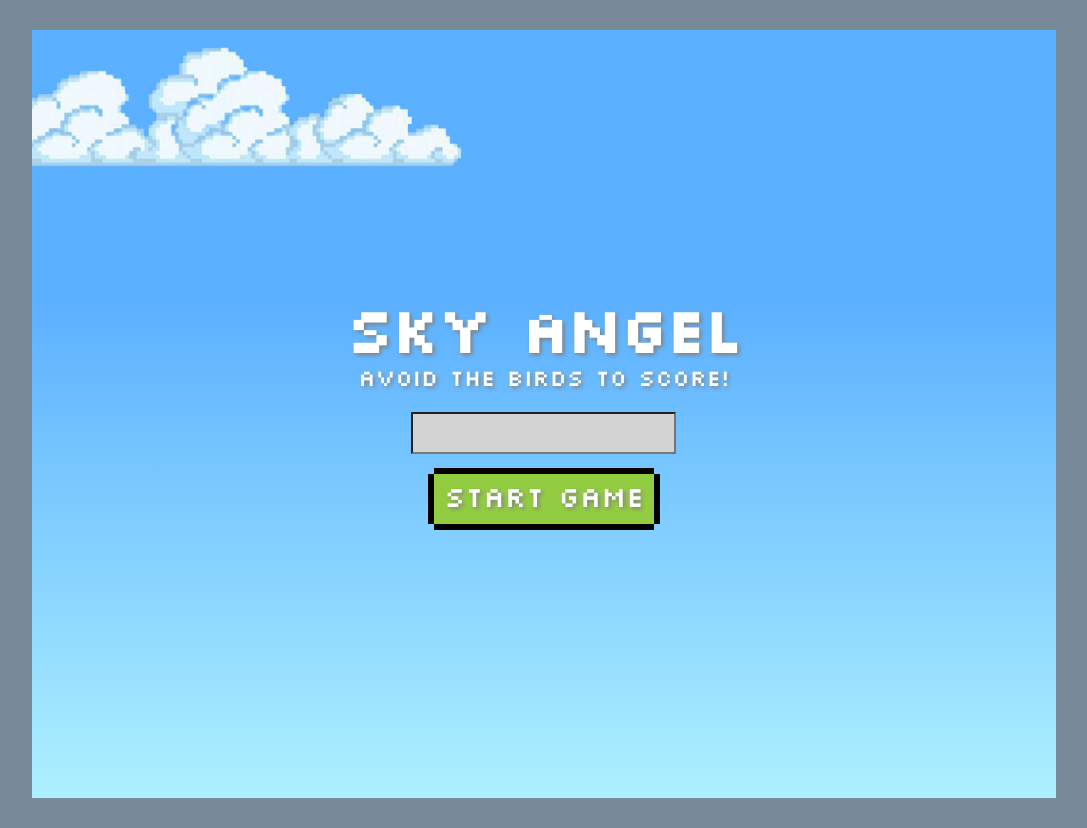
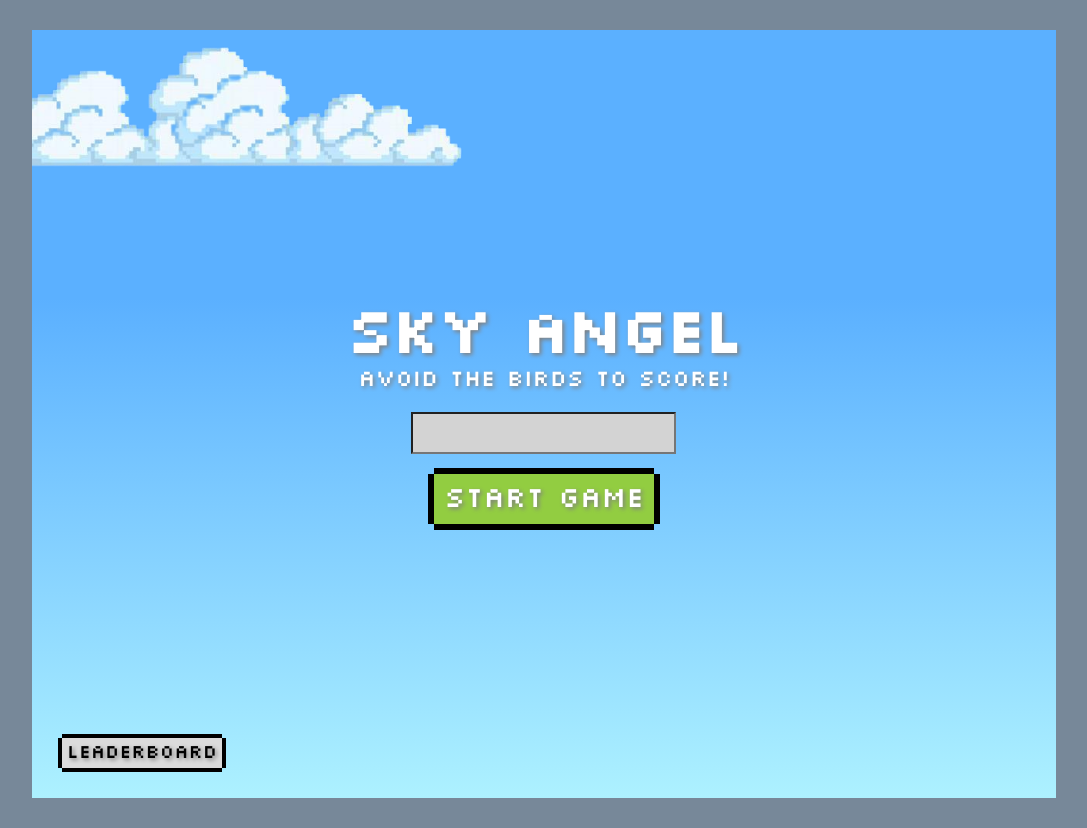
Before and after one commit to ehangehang/react-sky-angel, a React (Create React App) app: page / in a window 1280 px wide. Shown: the whole page, without its empty margins (96-1183 px from the left). Built offline with nearby package versions, Linux system fonts and the light colour scheme.

Commit message:
leaderboard GET

```diff
--- a/src/App.js
+++ b/src/App.js
@@ -4,10 +4,12 @@ import Welcome from './components/main/ComponentWelcome';
 import Game from './components/main/ComponentGame';
 import Cloud from './components/objects/cloud/ObjectCloud';
 import End from './components/main/ComponentEnd';
+import Leaderboard from './components/main/ComponentLeaderboard';
 
 function App() {
   const [play, setPlay] = useState(false);
   const [playOver, setPlayOver] = useState(false);
+  const [leaderboard, setLeaderboard] = useState(false);
 
   const setPlayGame = () => {
     if (play) {
@@ -25,17 +27,27 @@ function App() {
     }
   }
 
+  const setLeaderboardGame = () => {
+    if (leaderboard) {
+      setLeaderboard(false);
+    } else {
+      setLeaderboard(true);
+    }
+  }
+
   return (
     <>
       <div className="container-main">
         <div className="container-child">
             <Cloud/>
-            {play ?
-            <>
-              {playOver ? <End playHandler={setPlayGame} playOverHandler={setEndGame} /> : <Game playOverHandler={setEndGame}/> }
-            </>
-            : <Welcome playHandler={setPlayGame}/>}
-            {/* {playOver ? <End/> : null} */}
+            {leaderboard ? <Leaderboard leaderboardHandler={setLeaderboardGame} />
+            : <>
+                {play ?
+                <>
+                  {playOver ? <End playHandler={setPlayGame} playOverHandler={setEndGame} /> : <Game playOverHandler={setEndGame}/> }
+                </>
+                : <Welcome playHandler={setPlayGame} leaderboardHandler={setLeaderboardGame}/>}
+            </>}
         </div>
       </div>
     </>
--- /dev/null
+++ b/src/components/main/ComponentLeaderboard.js
@@ -0,0 +1,32 @@
+import React, { useEffect, useState } from "react";
+import Board from "../objects/leaderboard/ObjectLeaderboard";
+import axios from "axios";
+import "./styles/StylesLeaderboard.css";
+
+function Leaderboard({leaderboardHandler}) {
+    const [data, setData] = useState([]);
+
+    const fetchData = async () => {
+        axios.get("http://localhost:8000/api/api-data")
+        .then(res => {
+            setData(res.data);
+        });
+    }
+
+    useEffect(() => {
+        fetchData();
+    }, []);
+
+    const buttonLeaderboard = () => {
+        leaderboardHandler();
+    }
+
+    return (
+        <div>
+            <Board data={data} />
+            <button className="eightbit-btn-small" onClick={buttonLeaderboard}>Back</button>
+        </div>
+    );
+}
+
+export default Leaderboard;
--- a/src/components/main/ComponentWelcome.js
+++ b/src/components/main/ComponentWelcome.js
@@ -1,7 +1,7 @@
 import './styles/StylesWelcome.css';
 import React, { useState, useEffect } from "react";
 
-function Welcome({playHandler}) {
+function Welcome({playHandler, leaderboardHandler}) {
     const [name, setName] = useState("");
 
     useEffect(() => {
@@ -22,6 +22,10 @@ function Welcome({playHandler}) {
         playHandler();
     };
 
+    const buttonLeaderboard = () => {
+        leaderboardHandler();
+    }
+
     return (
         <div className="child-body">
             <h1>
@@ -30,6 +34,7 @@ function Welcome({playHandler}) {
             <p>Avoid the birds to score!</p>
             <input type="text" className="eightbit-input" />
             <a onClick={buttonStart} className="eightbit-btn">Start Game</a>
+            <a onClick={buttonLeaderboard} className="eightbit-btn-small">Leaderboard</a>
         </div>
     );
 }
--- /dev/null
+++ b/src/components/main/styles/StylesLeaderboard.css
@@ -0,0 +1,59 @@
+@font-face {
+    font-family: 'slkscr';
+    src: url("../../../assets/fonts/slkscr.ttf");
+}
+
+@font-face {
+    font-family: 'slkscrb';
+    font-weight: 900;
+    src: url("../../../assets/fonts/slkscrb.ttf");
+}
+
+.eightbit-btn-small {
+    background: #dbdbdb;
+    display: inline-block;
+    position: absolute;
+    left: 0;
+    bottom: 0;
+    text-align: center;
+    font-size: 20px;
+    padding: 5px;
+    font-family: 'slkscr', cursive;
+    text-decoration: none;
+    color: black;
+    box-shadow: inset (-4px) (-4px) 0px 0px #adadad;
+    margin: 0 0 30px 30px;
+}
+
+.eightbit-btn-small:hover,
+.eightbit-btn-small:focus {
+    background: #bebebe;
+    box-shadow: inset (-6px) (-6px) 0px 0px #adadad;
+}
+
+.eightbit-btn-small:active {
+    box-shadow: inset 4px 4px 0px 0px #adadad;
+}
+
+.eightbit-btn-small:before,
+.eightbit-btn-small:after {
+    content: '';
+    position: absolute;
+    width: 100%;
+    height: 100%;
+    box-sizing: content-box;
+}
+
+.eightbit-btn-small:before {
+    top: -4px;
+    left: 0;
+    border-top: 4px black solid;
+    border-bottom: 4px black solid;
+}
+
+.eightbit-btn-small:after {
+    left: -4px;
+    top: 0;
+    border-left: 4px black solid;
+    border-right: 4px black solid;
+}
--- a/src/components/main/styles/StylesWelcome.css
+++ b/src/components/main/styles/StylesWelcome.css
@@ -121,3 +121,52 @@ body {
     border-left: 6px black solid;
     border-right: 6px black solid;
 }
+
+.eightbit-btn-small {
+    background: #dbdbdb;
+    display: inline-block;
+    position: absolute;
+    left: 0;
+    bottom: 0;
+    text-align: center;
+    font-size: 20px;
+    padding: 10px;
+    font-family: inherit, cursive;
+    text-decoration: none;
+    color: black;
+    box-shadow: inset (-4px) (-4px) 0px 0px #adadad;
+    margin: 0 0 30px 30px;
+}
+
+.eightbit-btn-small:hover,
+.eightbit-btn-small:focus {
+    background: #bebebe;
+    box-shadow: inset (-6px) (-6px) 0px 0px #adadad;
+}
+
+.eightbit-btn-small:active {
+    box-shadow: inset 4px 4px 0px 0px #adadad;
+}
+
+.eightbit-btn-small:before,
+.eightbit-btn-small:after {
+    content: '';
+    position: absolute;
+    width: 100%;
+    height: 100%;
+    box-sizing: content-box;
+}
+
+.eightbit-btn-small:before {
+    top: -4px;
+    left: 0;
+    border-top: 4px black solid;
+    border-bottom: 4px black solid;
+}
+
+.eightbit-btn-small:after {
+    left: -4px;
+    top: 0;
+    border-left: 4px black solid;
+    border-right: 4px black solid;
+}
--- /dev/null
+++ b/src/components/objects/leaderboard/Leaderboard.css
@@ -0,0 +1,43 @@
+.lb-board {
+    display: flex;
+    align-items: center;
+    justify-content: space-between;
+    width: calc(1024px - 80px);
+    margin: 30px;
+    padding: 10px;
+    background-color: lightgrey;
+    box-shadow: -6px 0 0 0 black, 6px 0 0 0 black, 0 -6px 0 0 black, 0 6px 0 0 black;
+}
+
+.lb-board:before,
+.lb-board:after {
+    content: '';
+    position: absolute;
+    width: 100%;
+    height: 100%;
+    box-sizing: content-box;
+}
+
+.lb-board:before {
+    top: -6px;
+    left: 0;
+    border-top: 6px black solid;
+    border-bottom: 6px black solid;
+}
+
+.lb-board:after {
+    left: -6px;
+    top: 0;
+    border-left: 6px black solid;
+    border-right: 6px black solid;
+}
+
+.lb-board-name {
+    text-align: start;
+    left: 30px;
+}
+
+.lb-board-score {
+    text-align: end;
+    right: 30px;
+}
--- /dev/null
+++ b/src/components/objects/leaderboard/ObjectLeaderboard.js
@@ -0,0 +1,17 @@
+import React from "react";
+import "./Leaderboard.css";
+
+function Board({data}) {
+    return (
+        <div>
+        {data?.map(element => (
+            <div className="lb-board" key={element.id}>
+                <p className="lb-board-name">{element.name}</p>
+                <p className="lb-board-score">{element.score}</p>
+            </div>
+        ))}
+        </div>
+    );
+}
+
+export default Board;
```
